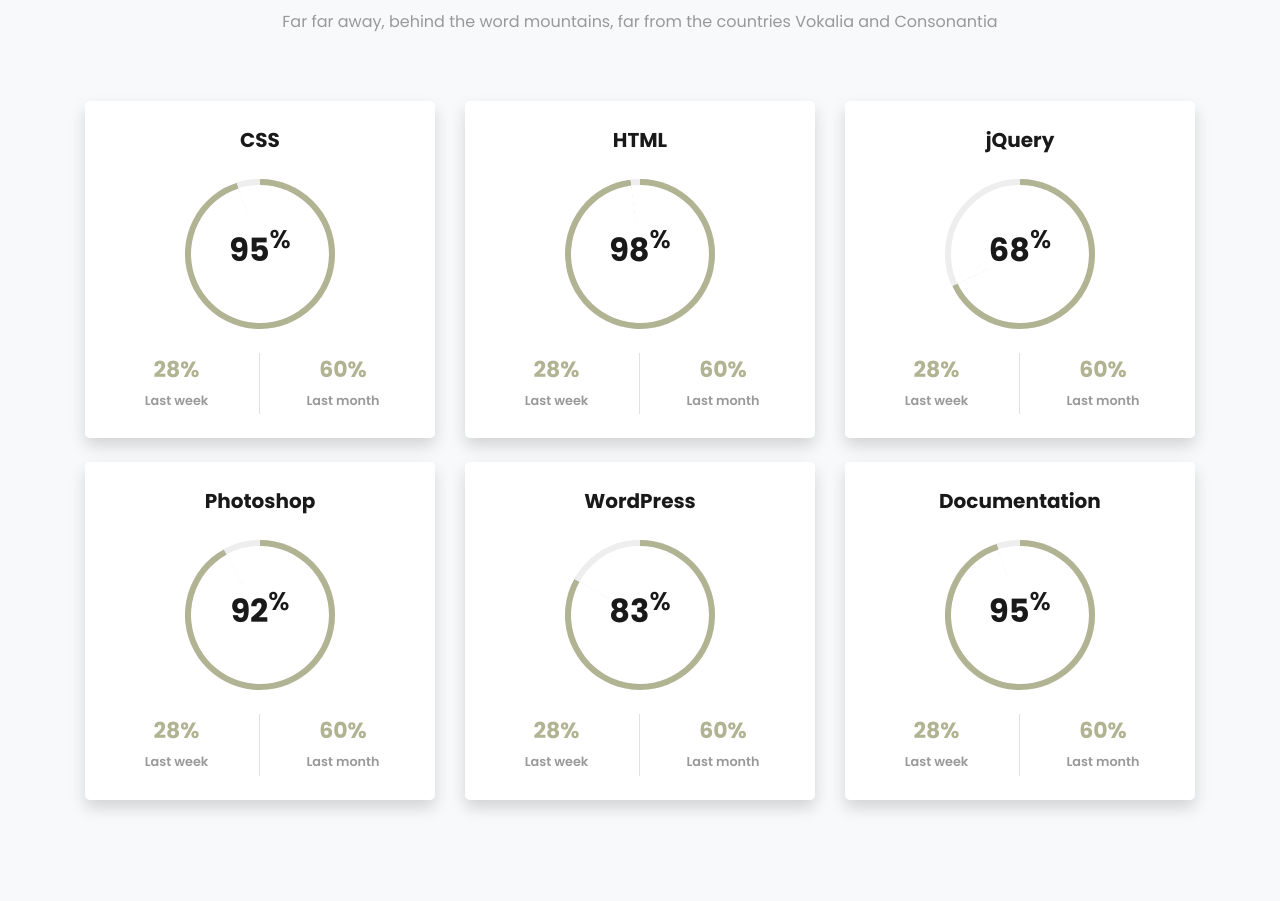
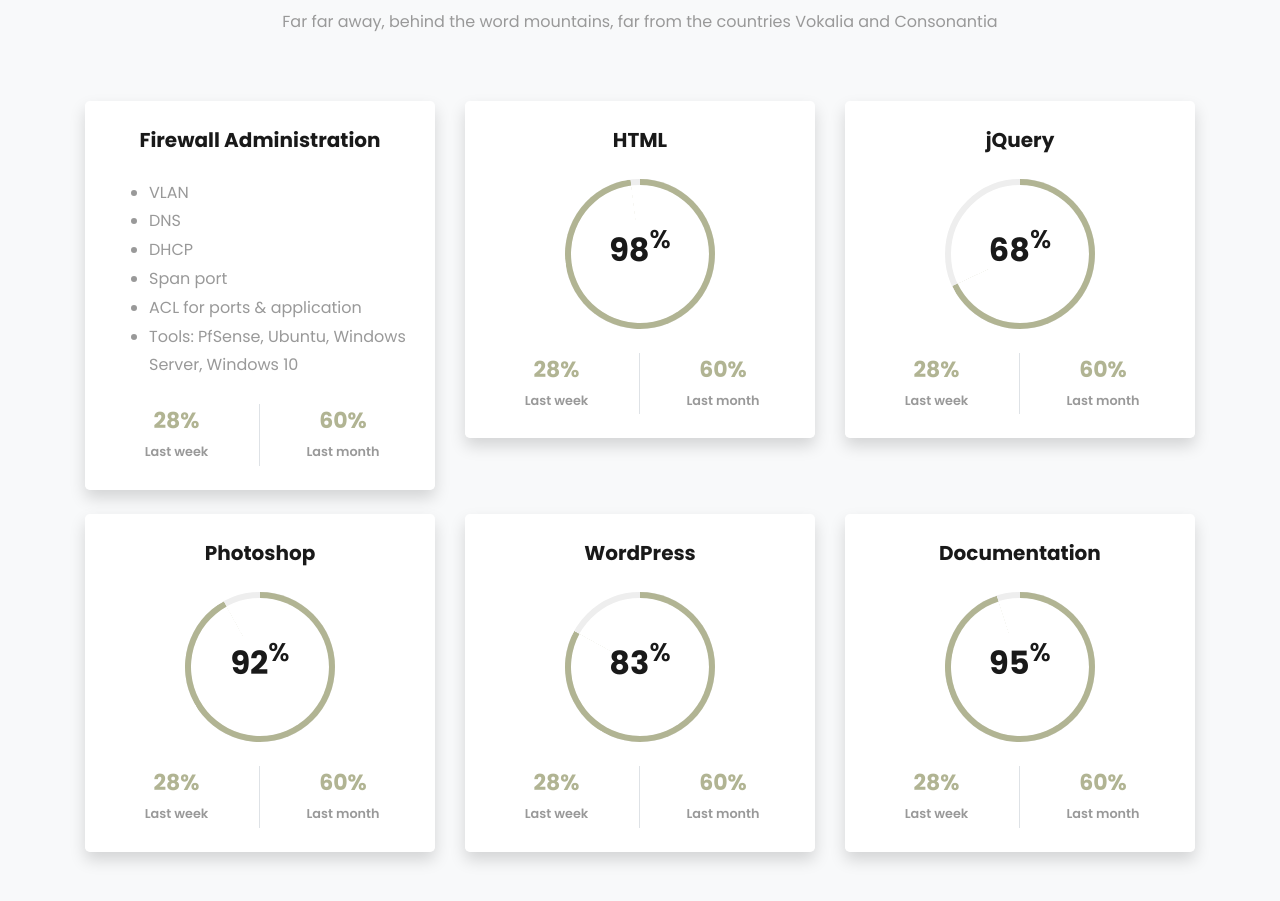
Before and after one commit to MCJockey/m-jay, a plain HTML site: page index.html in a window 1280 px wide. Shown: the part 1920-2821 px from the top of the page. Drawn offline with Linux system fonts and the light colour scheme; some packages are replaced by stand-ins of ours; no server answers; files whose address does not match are found by name.

Commit message:
Add skill

```diff
--- a/index.html
+++ b/index.html
@@ -209,10 +209,19 @@
 			<div class="row progress-circle mb-5">
 				<div class="col-lg-4 mb-4">
 					<div class="bg-white rounded-lg shadow p-4">
-						<h2 class="h5 font-weight-bold text-center mb-4">CSS</h2>
-
+						<h2 class="h5 font-weight-bold text-center mb-4">Firewall Administration</h2>
+						<p>
+							<ul>
+								<li>VLAN</li>
+								<li>DNS</li>
+								<li>DHCP</li>
+								<li>Span port</li>
+								<li>ACL for ports & application </li>
+								<li>Tools: PfSense, Ubuntu, Windows Server, Windows 10</li>
+							</ul>
+						</p>
 						<!-- Progress bar 1 -->
-						<div class="progress mx-auto" data-value='95'>
+						<!-- <div class="progress mx-auto" data-value='95'>
 							<span class="progress-left">
 								<span class="progress-bar border-primary"></span>
 							</span>
@@ -222,7 +231,7 @@
 							<div class="progress-value w-100 h-100 rounded-circle d-flex align-items-center justify-content-center">
 								<div class="h2 font-weight-bold">95<sup class="small">%</sup></div>
 							</div>
-						</div>
+						</div> -->
 						<!-- END -->
 
 						<!-- Demo info -->
```
